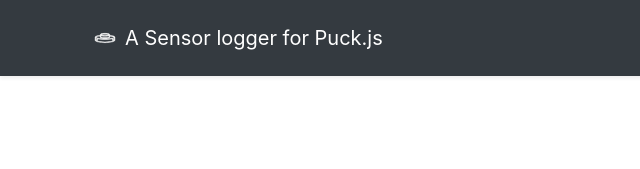
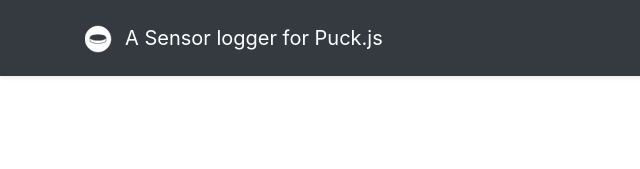
Before and after one commit to gedankenstuecke/puck-logger, a plain HTML site: page index.html in a window 1280 px wide. Shown: the top 169 px of the page, 0-640 px from the left. Drawn offline with nearby package versions, Linux system fonts and the light colour scheme; grey boxes are pictures that could not be loaded.

Commit message:
replace icon

```diff
--- a/index.html
+++ b/index.html
@@ -78,7 +78,7 @@
   <div class="navbar navbar-dark bg-dark shadow-sm">
     <div class="container d-flex justify-content-between">
       <a href="#" class="navbar-brand d-flex align-items-center">
-        <svg xmlns="http://www.w3.org/2000/svg" width="40" height="50" viewBox="0 0 100 100" fill="white" stroke="currentColor" x="0px" y="0px"><path d="M74.79,48c0-3.92-9.79-4.32-12.79-4.42V41.94c0-3.34-10-3.51-12-3.51s-12,.17-12,3.51v1.63C35,43.65,25.35,44,25.35,48L25,55.26c0,4.63,15.05,6.31,25,6.31s25-1.68,25-6.31ZM40,44.08c3,1.28,8.56,1.37,10,1.37s7-.09,10-1.37v3.14c0,.58-3.94,1.64-10,1.64s-9-1.06-10-1.64Zm10-3.65c5.62,0,9,.91,9.89,1.51-.89.6-4.27,1.51-9.89,1.51s-9-.91-9.89-1.51C41,41.35,44.41,40.44,50,40.44ZM38,45.36V48h0c.5,3,10.07,3.25,12,3.25S61.55,51,62.05,48L62,45.36c6,.14,10.44,1.8,10.94,2.52-.64,1.61-8.45,4-22.88,4-14.93,0-22.78-2.88-22.93-4.47C27.54,46.69,32,45.48,38,45.36ZM50,59.77c-15.07,0-23-2.94-23-4.52V49.9c4,2.72,15.15,3.77,23,3.77s19-1,23-3.77v5.36C73,56.83,65.07,59.77,50,59.77ZM30.32,52.27a2.07,2.07,0,1,0,2.07,2.07A2.07,2.07,0,0,0,30.32,52.27Zm0,3.14a1.07,1.07,0,1,1,1.07-1.07A1.07,1.07,0,0,1,30.32,55.41Zm39.6-3.14A2.07,2.07,0,1,0,72,54.34,2.07,2.07,0,0,0,69.92,52.27Zm0,3.14A1.07,1.07,0,1,1,71,54.34,1.07,1.07,0,0,1,69.92,55.41Z"/></svg>
+        <svg xmlns="http://www.w3.org/2000/svg" xmlns:xlink="http://www.w3.org/1999/xlink" version="1.1" width="40" height="50" viewBox="0 0 100 60" fill="white" stroke="currentColor" x="0px" y="0px" xml:space="preserve"><path d="M13.45,32.486v3.715c0,3.041,7.824,6.429,19.05,6.429c11.227,0,19.049-3.388,19.049-6.429v-3.715  c-3.568,3.067-11.482,4.69-19.049,4.69C24.934,37.176,17.019,35.553,13.45,32.486z"/><path d="M32.5,0C14.551,0,0,14.551,0,32.5C0,50.448,14.551,65,32.5,65S65,50.448,65,32.5C65,14.551,50.449,0,32.5,0z M53.499,36.201  c0,5.442-10.818,8.379-20.999,8.379c-10.18,0-21-2.937-21-8.379v-7.403c0-5.441,10.819-8.378,21-8.378  c10.181,0,20.999,2.937,20.999,8.378V36.201z"/></svg>
         A Sensor logger for Puck.js
       </a>
       <button class="navbar-toggler" type="button" data-toggle="collapse" data-target="#navbarHeader" aria-controls="navbarHeader" aria-expanded="false" aria-label="Toggle navigation">
```
